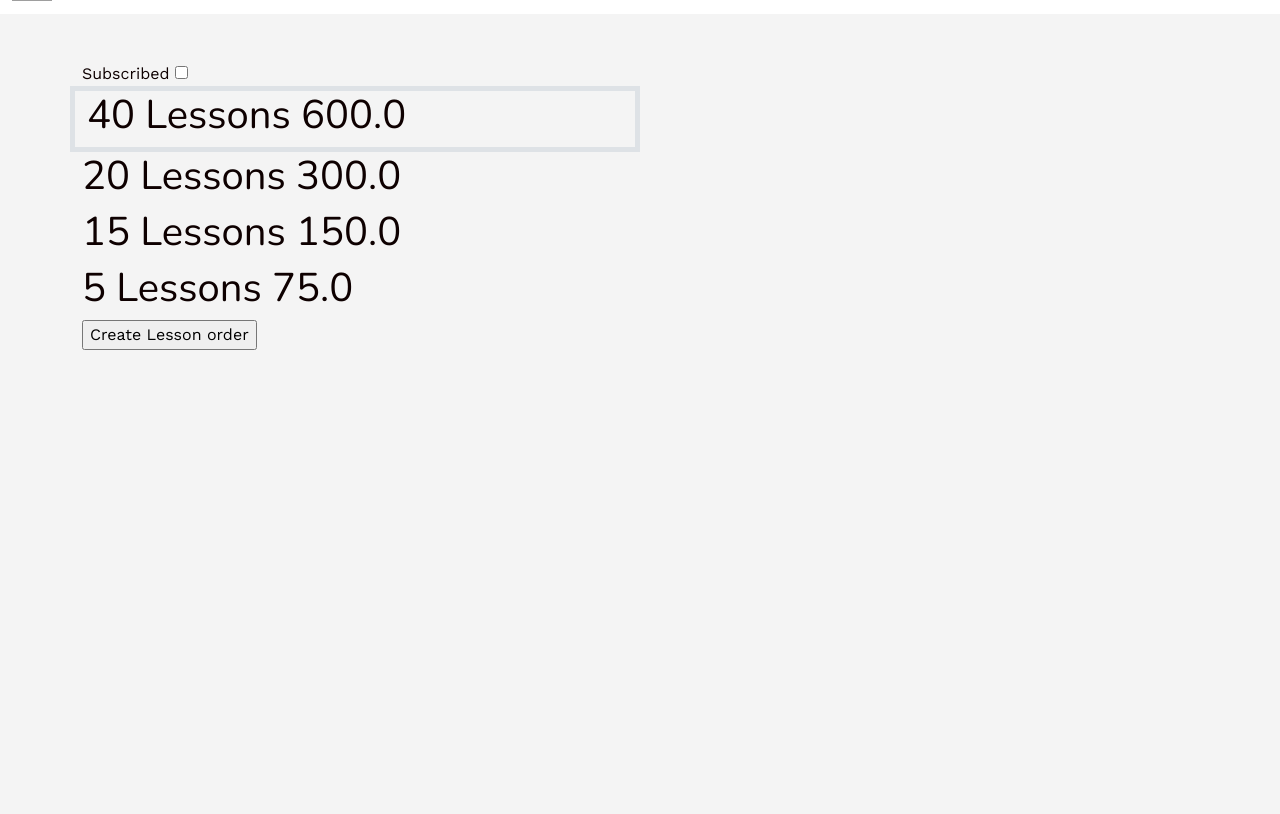
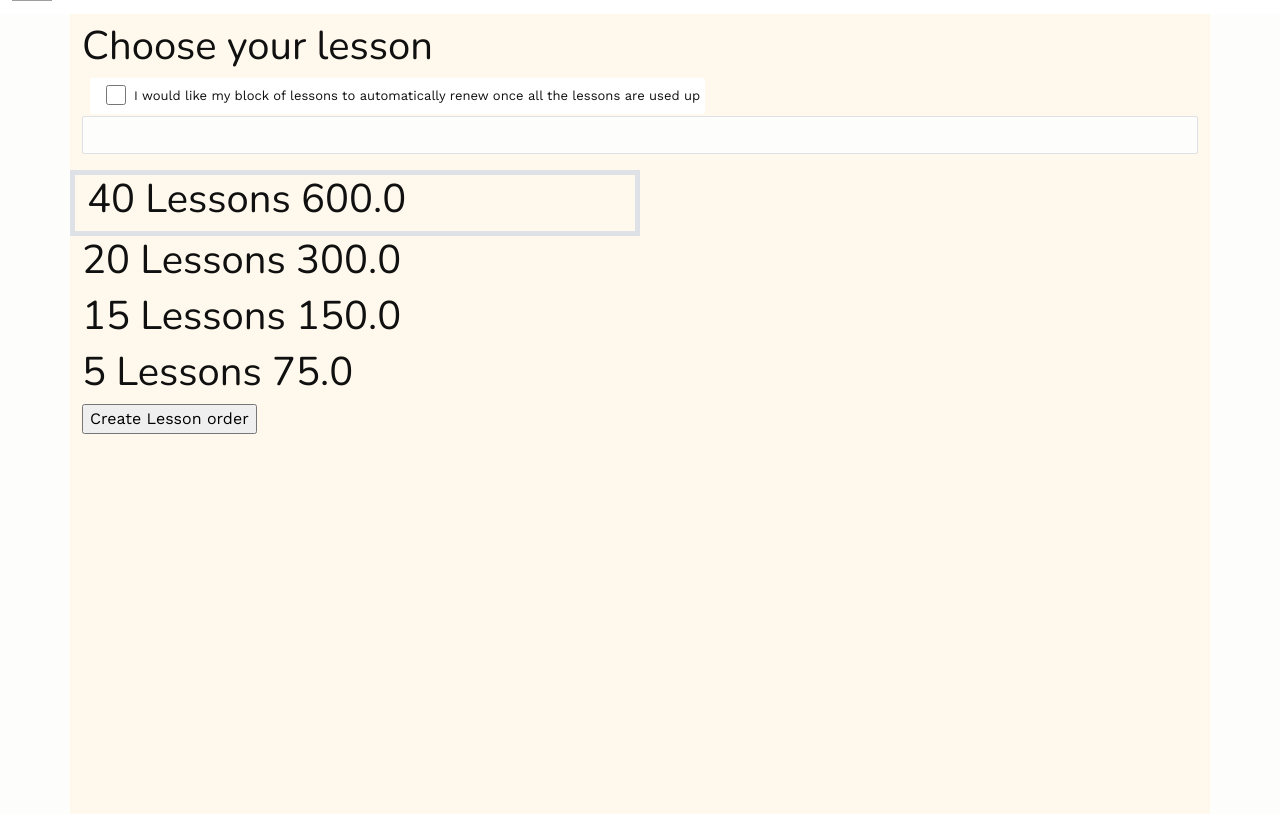
Before and after one commit to L3monJuic3/Musicon, a Rails app: page /lessons/1 in a window 1280 px wide. Shown: the part 44-858 px from the top of the page. Before the commit the page ends 394 px from the top, so only its background shows below. Run offline with Rails 7, Linux system fonts and the light colour scheme; a user stored in the database is signed in; data comes from the database, SQL or seed files in the repository; style sheets or scripts are compiled from the project's sources; some libraries are stand-ins or nearby versions; grey boxes are pictures that could not be loaded.

Commit message:
styling subscribed checkbox and styling duration dropdown. Added form functionality

```diff
--- /dev/null
+++ b/app/assets/stylesheets/components/_form.scss
@@ -0,0 +1,48 @@
+/* Target the checkbox input within .form-check-input and .bigger-checkbox */
+.form-check-input .bigger-checkbox[type="checkbox"] {
+  width: 25px !important;
+  height: 25px;
+  margin-left: 1px;
+  ::after {
+    padding-left: 3px;
+  }
+}
+
+#lesson_order_package .select {
+  margin-left: 50px;
+}
+
+
+@media (max-width: 730px) {
+  .bg-light-gray .select.input select {
+    position: relative;
+    top: 100px;
+    left: 0;
+    // right: 50%;
+    width: 100%;
+  }
+}
+/* Adjust the top position based on your layout */
+.bg-light-gray .select.input select {
+  position: absolute;
+  top: 50%; /* Adjust this value as needed */
+  left: 0;
+  width: 100%;
+}
+
+
+/* Apply display: inline-block to .bigger-checkbox */
+.bigger-checkbox {
+  // display: flex;
+}
+.bigger-checkbox[type="checkbox"] {
+  width: 20px !important;
+  height: 20px;
+}
+
+/* Adjust the label styles */
+.form-check label {
+  width: 100px;
+  font-size: 13px;
+  padding: 5px;
+}
--- a/app/assets/stylesheets/components/_index.scss
+++ b/app/assets/stylesheets/components/_index.scss
@@ -3,3 +3,4 @@
 @import "avatar";
 @import "form_legend_clear";
 @import "navbar";
+@import "form";
--- a/app/assets/stylesheets/config/_bootstrap_variables.scss
+++ b/app/assets/stylesheets/config/_bootstrap_variables.scss
@@ -12,11 +12,12 @@
 
 // Colors
 $body-color: $gray;
-$primary:    $blue;
+$primary:    $yellow;
 $success:    $green;
-$info:       $yellow;
+$info:       $light-yellow;
 $danger:     $red;
 $warning:    $orange;
+
 
 // Buttons & inputs' radius
 $border-radius:    2px;
--- a/app/assets/stylesheets/config/_colors.scss
+++ b/app/assets/stylesheets/config/_colors.scss
@@ -3,8 +3,11 @@
 // For example:
 $red: #FD1015;
 $blue: #0D6EFD;
-$yellow: #FFC65A;
+$yellow: #EEBF24;
 $orange: #E67E22;
 $green: #1EDD88;
-$gray: #0E0000;
-$light-gray: #F4F4F4;
+$gray: #101011;
+$light-gray: #FDFDFB;
+
+// Custom Colors
+$light-yellow: #FEF9EC;
--- a/app/models/lesson.rb
+++ b/app/models/lesson.rb
@@ -1,3 +1,7 @@
 class Lesson < ApplicationRecord
   belongs_to :user
+
+  def self.lesson_duration
+    " minutes"
+  end
 end
--- a/app/views/layouts/application.html.erb
+++ b/app/views/layouts/application.html.erb
@@ -5,6 +5,7 @@
     <meta name="viewport" content="width=device-width, initial-scale=1, shrink-to-fit=no">
     <%= csrf_meta_tags %>
     <%= csp_meta_tag %>
+    <script src="https://code.iconify.design/iconify-icon/1.0.7/iconify-icon.min.js"></script>
 
     <%= stylesheet_link_tag "application", "data-turbo-track": "reload" %>
     <%= javascript_importmap_tags %>
--- a/app/views/lessons/_form.html.erb
+++ b/app/views/lessons/_form.html.erb
@@ -1,8 +1,26 @@
-<%= simple_form_for([@lesson, @lesson_order]) do |f|  %>
-<div class="container py-5">
-    <%= label_tag :subscribed   %>
-    <%= check_box_tag  :subscribed %>
+<%= simple_form_for([@lesson, @lesson_order]) do |f| %>
+  <div class="container py-2 bg-info" style="height: 100vh;">
+    <h1>Choose your lesson</h1>
+
+    <div class="d-flex ">
+      <div class="d-flex flex-row align-items-center ">
+        <iconify-icon class="px-1" icon="mingcute:chopsticks-line" style="color: #eebf24; font-size: 48px; align-items: center;"></iconify-icon>
+      </div>
+      <div class="d-flex flex-row form-check ps-2 justify-content-end bg-white align-items-center rounded-3">
+        <label class="form-check-label align-items-center d-flex w-100 ps-2">
+          <%= f.check_box :is_subscribed, as: :boolean, class: "form-check bigger-checkbox col-6 align-items-center ps-2", id: "subscribed" %>
+          <span class="ps-2">I would like my block of lessons to automatically renew once all the lessons are used up</span>
+      </div>
+        </label>
+    </div>
+
+    <% user_input = params[:user_input] # Replace this with actual user input or logic %>
+    <% lessons_with_duration = Lesson.all%>
+    <%= f.input :lesson_id, as: :select, collection: lessons_with_duration.pluck(:duration, :id).map { |duration, id| "#{duration} minutes" }, include_blank: 'Duration', label: false, class: "duration-input"%>
+    <%# </div> %>
+
     <%= f.hidden_field :package, value: 1 %>
+
     <div class="row flex-column justify-content-center">
 
       <div class="col-6 border border-5">
--- a/app/views/lessons/_lessons_form.html.erb
+++ b/app/views/lessons/_lessons_form.html.erb
@@ -1,3 +1,4 @@
+<h1>Choose your lesson</h1>
 <%= simple_form_for lesson do |f|  %>
 <div class="container py-5">
     <%= label_tag :subscribed   %>
--- /dev/null
+++ b/db/migrate/20230827201252_add_is_subscribed_to_lesson_orders.rb
@@ -0,0 +1,5 @@
+class AddIsSubscribedToLessonOrders < ActiveRecord::Migration[7.0]
+  def change
+    add_column :lesson_orders, :is_subscribed, :boolean
+  end
+end
--- /dev/null
+++ b/db/migrate/20230827210408_remove_duration_from_lessons.rb
@@ -0,0 +1,5 @@
+class RemoveDurationFromLessons < ActiveRecord::Migration[7.0]
+  def change
+    remove_column :lessons, :duration, :time
+  end
+end
--- /dev/null
+++ b/db/migrate/20230827210432_add_duration_to_lessons.rb
@@ -0,0 +1,5 @@
+class AddDurationToLessons < ActiveRecord::Migration[7.0]
+  def change
+    add_column :lessons, :duration, :integer
+  end
+end
--- a/db/seeds.rb
+++ b/db/seeds.rb
@@ -36,6 +36,7 @@
 lesson = Lesson.create!(
   name: 'Lesson 1',
   description: 'Perfect to get to know the teacher and try it out at low cost',
+  duration: 60,
   price: 15,
   user_id: user_one.id
 )
```
Also changed, not shown: db/schema.rb. Lines whose indentation alone changed are shown as unchanged.
